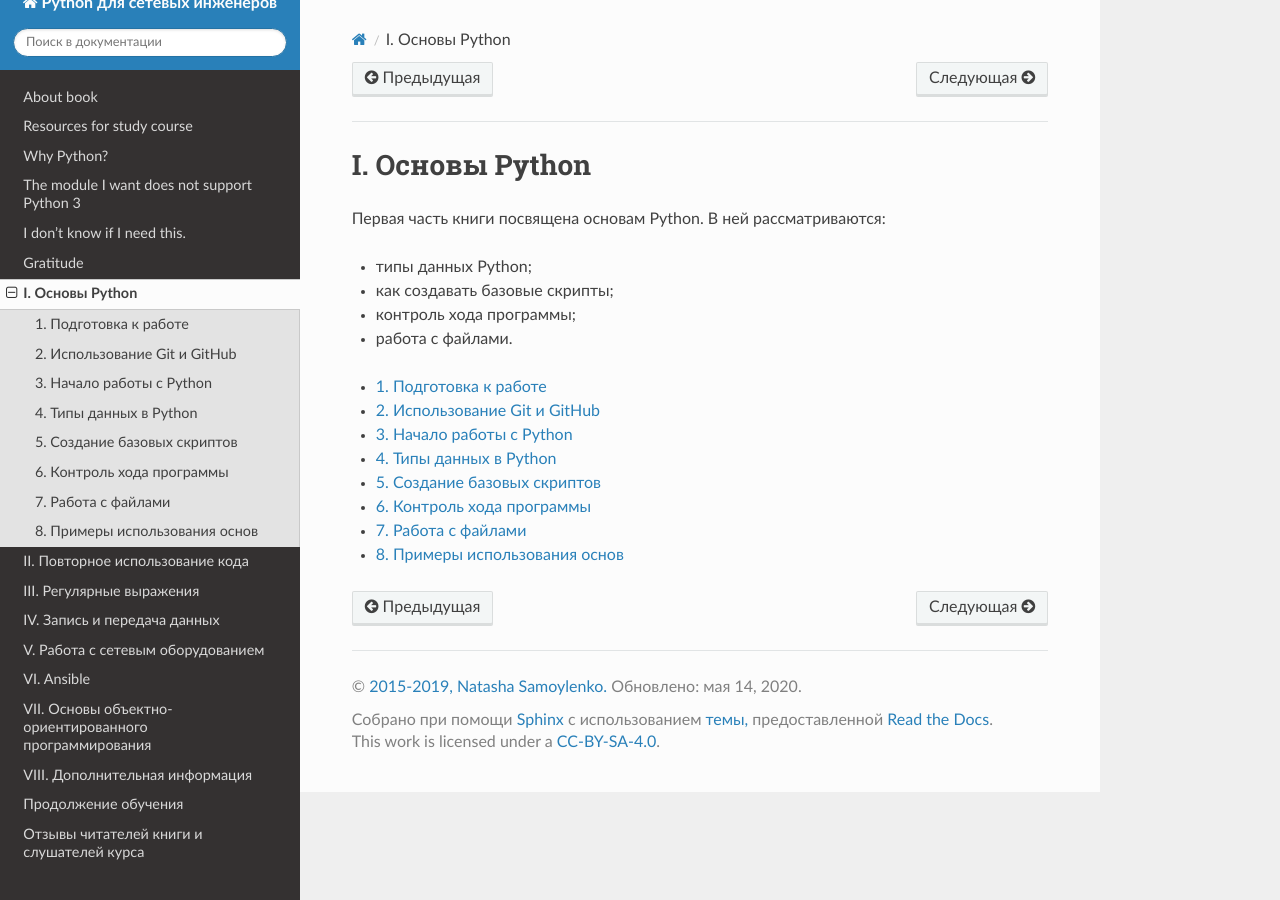
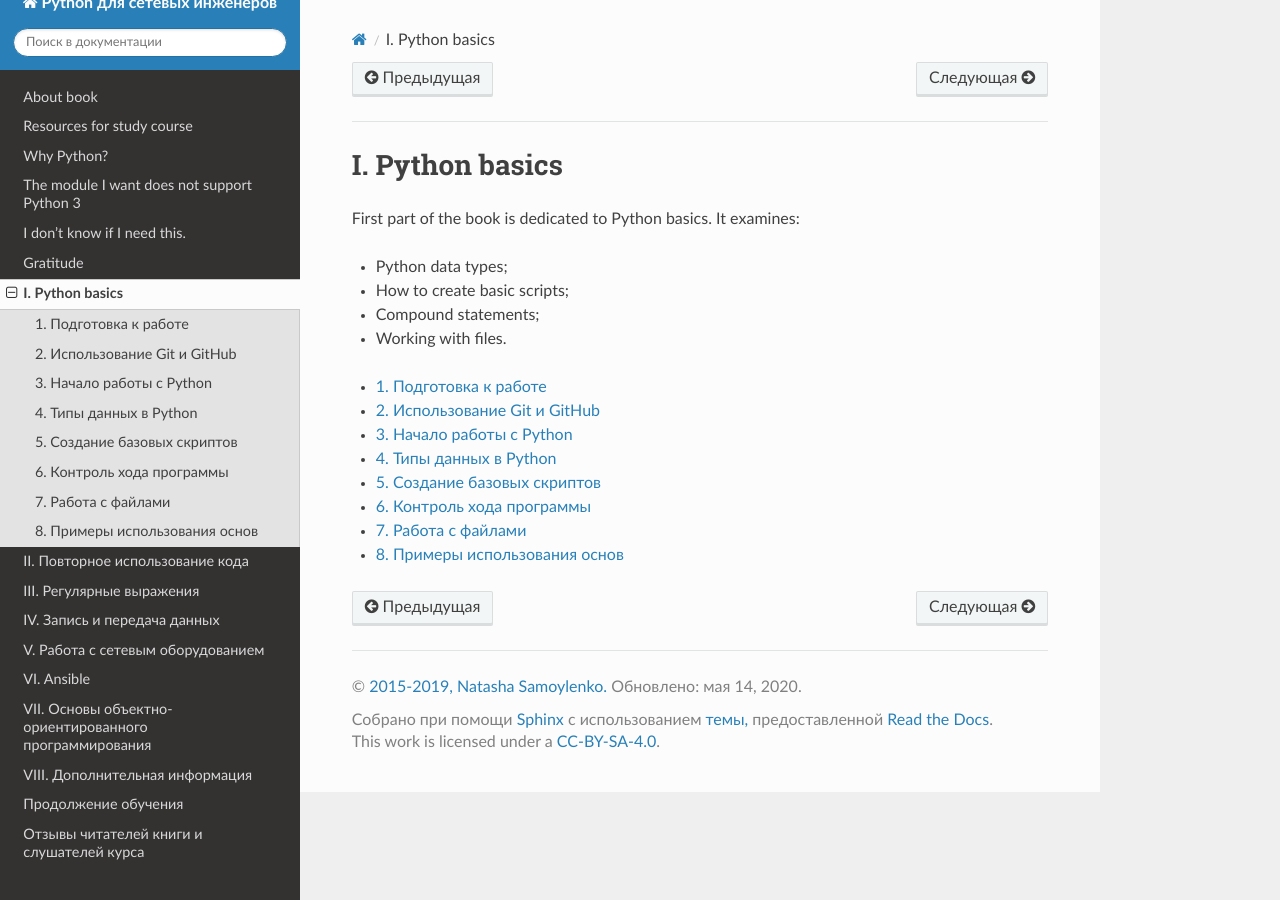
Before and after one commit to Aidar5/nattoeng, a Sphinx documentation site: the page built from docs/source/book/Part_I.rst, in a window 1280 px wide. Built offline with Sphinx 7.4.7 and the Read the Docs theme 2.0.0, drawn with Linux system fonts in a browser that asks for light colours; pages that are not in the unit, such as notebooks, are missing from menus.

Commit message:
Update Part_I.rst

```diff
--- a/docs/source/book/Part_I.rst
+++ b/docs/source/book/Part_I.rst
@@ -1,12 +1,12 @@
-I. Основы Python
+I. Python basics
 ################
 
-Первая часть книги посвящена основам Python. В ней рассматриваются:
+First part of the book is dedicated to Python basics. It examines:
 
--  типы данных Python;
--  как создавать базовые скрипты;
--  контроль хода программы;
--  работа с файлами.
+-  Python data types;
+-  How to create basic scripts;
+-  Compound statements;
+-  Working with files.
 
 
 .. toctree::
```
